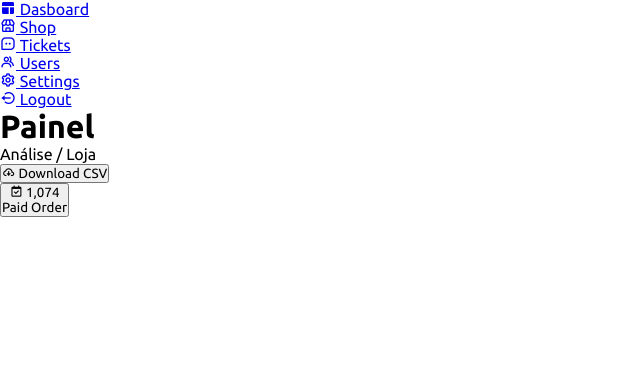
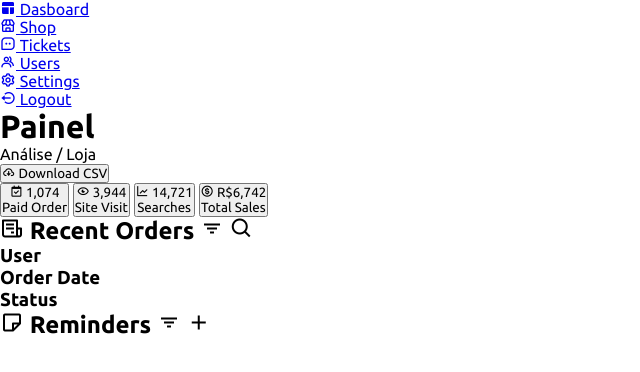
Before and after one commit to fehsuzuki/Dashboard-1, a plain HTML site: page index.html in a window 1280 px wide. Shown: the part 160-532 px from the top of the page, without its empty margins (0-640 px from the left). Drawn offline with nearby package versions, Linux system fonts and the light colour scheme.

Commit message:
Add files via upload

```diff
--- a/index.html
+++ b/index.html
@@ -95,7 +95,62 @@
                     <p>Paid Order</p>
                 </div>
             </button>
+            <button class="btn-site-visit">
+                <div>
+                    <i class='bx bx-show-alt'></i>
+                    <label for="">3,944</label>
+                </div>
+                <div>
+                    <p>Site Visit</p>
+                </div>
+            </button>
+            <button class="btn-searches">
+                <div>
+                    <i class='bx bx-line-chart'></i>
+                    <label for="">14,721</label>
+                </div>
+                <div>
+                    <p>Searches</p>
+                </div>
+            </button>
+            <button class="btn-total-sales">
+                <div>
+                    <i class='bx bx-dollar-circle'></i>
+                    <label for="">R$6,742</label>
+                </div>
+                <div>
+                    <p>Total Sales</p>
+                </div>
+            </button>
          </nav>
+
+         <!-- Seção 1 -->
+         <section class="recent-orders">
+            <div>
+                <h2>
+                    <i class='bx bx-receipt'></i>
+                    Recent Orders
+                    <i class='bx bx-filter'></i>
+                    <i class='bx bx-search'></i>
+                </h2>
+             </div>
+             <div>
+                <h3>User</h3>
+                <h3>Order Date</h3>
+                <h3>Status</h3>
+             </div>
+         </section>
+
+         <!-- Seção 2 -->
+         <section class="reminders">
+            <h2>
+                <i class='bx bx-note'></i>
+                Reminders
+                <i class='bx bx-filter'></i>
+                <i class='bx bx-plus'></i>
+            </h2>
+
+         </section>
      </div>
 
 </body>
```
